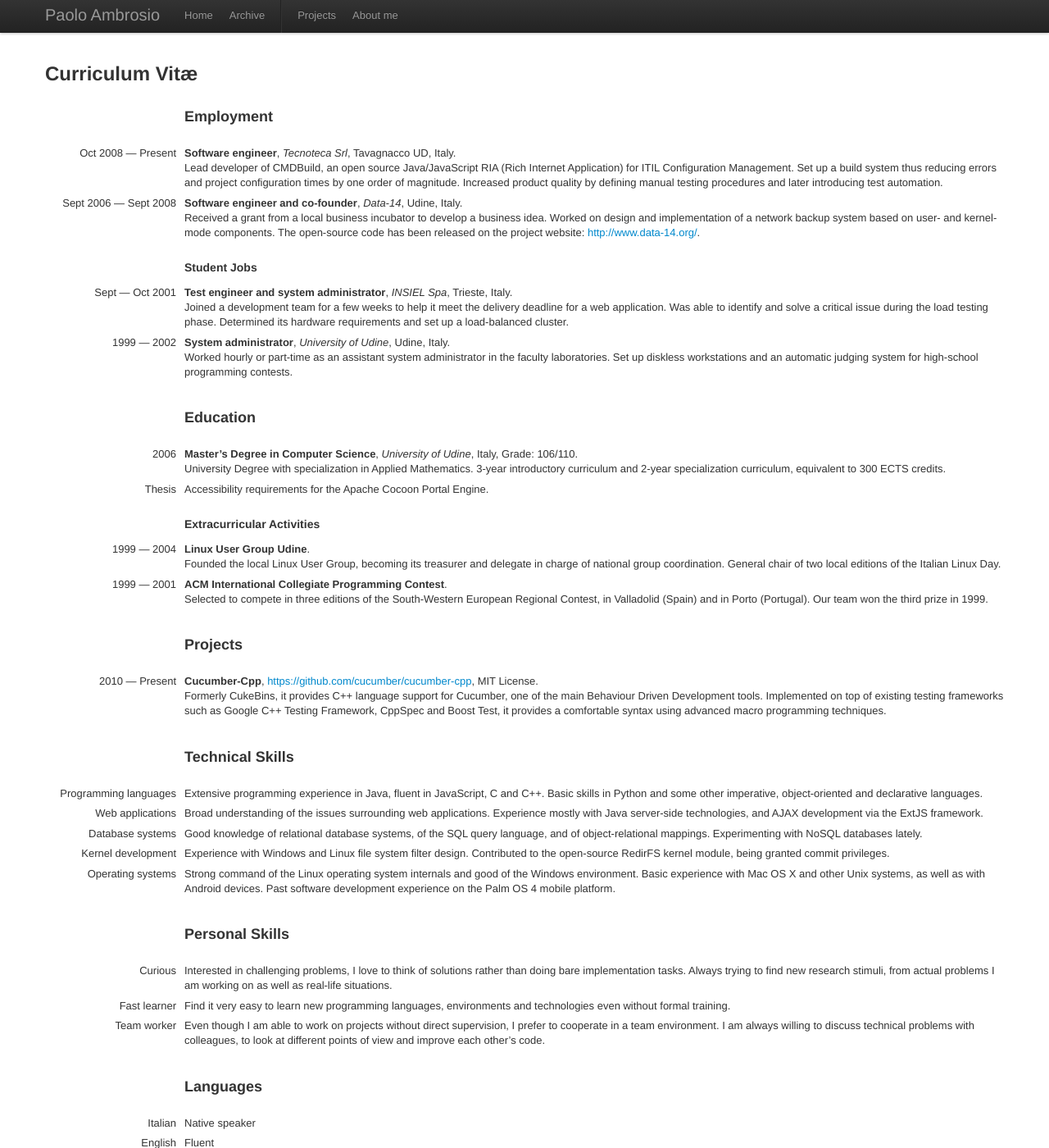
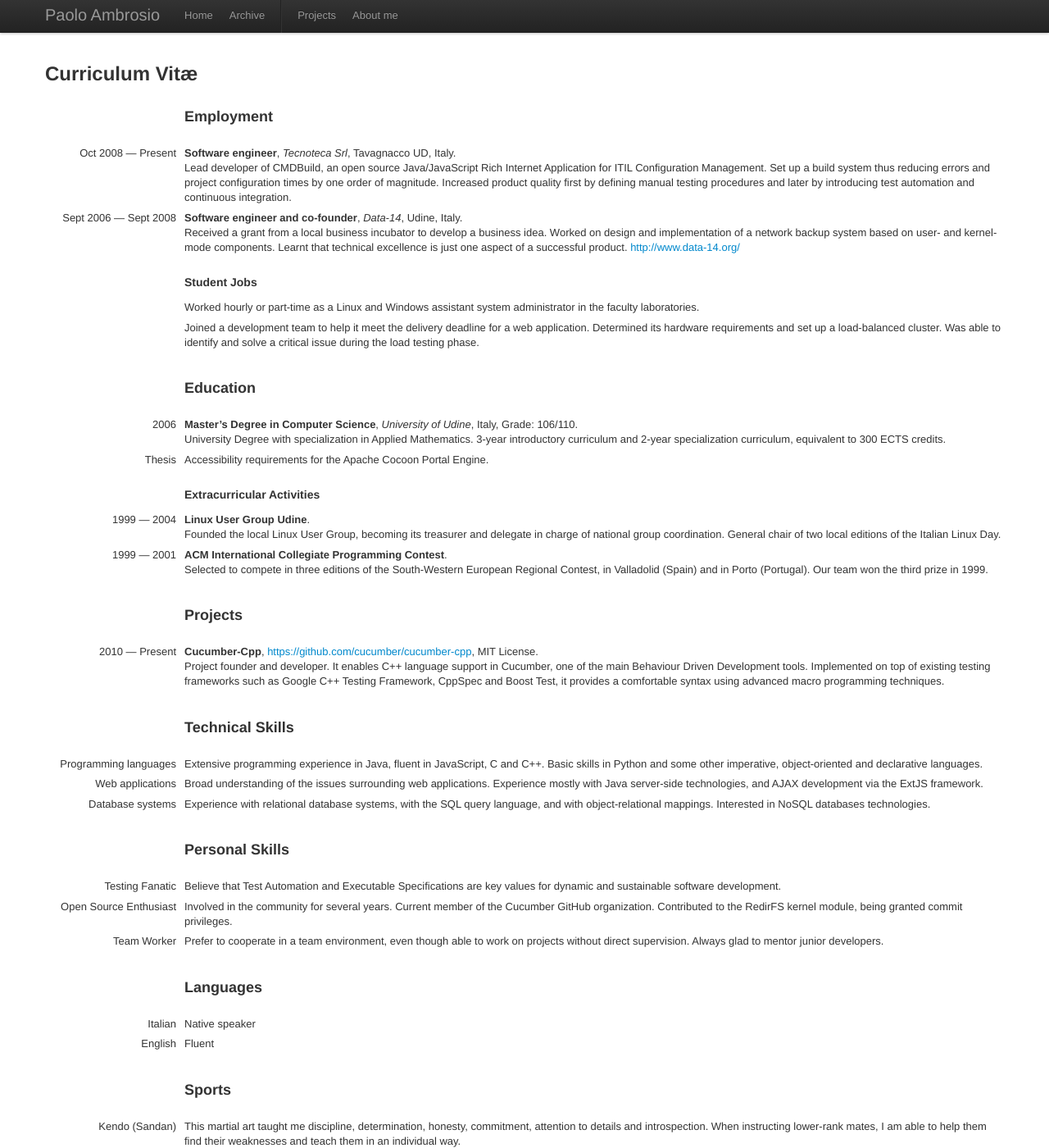
Before and after one commit to paoloambrosio/paoloambrosio.github.io, a Jekyll site: the page built from cv.html, in a window 1280 px wide and 1400 px high. Shown: the whole window at 82% size. Built offline with Jekyll 4.4.1, drawn with Linux system fonts in a browser that asks for light colours.

Commit message:
Updated CV

```diff
--- a/cv.html
+++ b/cv.html
@@ -12,27 +12,25 @@
 <dt>Oct 2008 &mdash; Present</dt>
 <dd>
 <strong>Software engineer</strong>, <em>Tecnoteca Srl</em>, Tavagnacco UD, Italy.<br />
-Lead developer of CMDBuild, an open source Java/JavaScript RIA (Rich Internet Application) for ITIL Configuration Management. Set up a build system thus reducing errors and project configuration times by one order of magnitude. Increased product quality by defining manual testing procedures and later introducing test automation.
+Lead developer of CMDBuild, an open source Java/JavaScript Rich Internet Application for ITIL Configuration Management. Set up a build system thus reducing errors and project configuration times by one order of magnitude. Increased product quality first by defining manual testing procedures and later by introducing test automation and continuous integration.
 </dd>
 <dt>Sept 2006 &mdash; Sept 2008</dt>
 <dd>
 <strong>Software engineer and co-founder</strong>, <em>Data-14</em>, Udine, Italy.<br />
-Received a grant from a local business incubator to develop a business idea. Worked on design and implementation of a network backup system based on user- and kernel-mode components. The open-source code has been released on the project website: <a href="http://www.data-14.org/" target="_blank">http://www.data-14.org/</a>.
+Received a grant from a local business incubator to develop a business idea. Worked on design and implementation of a network backup system based on user- and kernel-mode components. Learnt that technical excellence is just one aspect of a successful product. <a href="http://www.data-14.org/" target="_blank">http://www.data-14.org/</a>
 </dd>
 </dl>
 
 <h4>Student Jobs</h4>
 
 <dl class="dl-horizontal">
-<dt>Sept &mdash; Oct 2001</dt>
+<dt></dt>
 <dd>
-<strong>Test engineer and system administrator</strong>, <em>INSIEL Spa</em>, Trieste, Italy.<br />
-Joined a development team for a few weeks to help it meet the delivery deadline for a web application. Was able to identify and solve a critical issue during the load testing phase. Determined its hardware requirements and set up a load-balanced cluster.
+Worked hourly or part-time as a Linux and Windows assistant system administrator in the faculty laboratories.
 </dd>
-<dt>1999 &mdash; 2002</dt>
+<dt></dt>
 <dd>
-<strong>System administrator</strong>, <em>University of Udine</em>, Udine, Italy.<br />
-Worked hourly or part-time as an assistant system administrator in the faculty laboratories. Set up diskless workstations and an automatic judging system for high-school programming contests.
+Joined a development team to help it meet the delivery deadline for a web application. Determined its hardware requirements and set up a load-balanced cluster. Was able to identify and solve a critical issue during the load testing phase.
 </dd>
 </dl>
 
@@ -68,7 +66,7 @@
 <dt>2010 &mdash; Present</dt>
 <dd>
 <strong>Cucumber-Cpp</strong>, <a href="https://github.com/cucumber/cucumber-cpp" target="_blank">https://github.com/cucumber/cucumber-cpp</a>, MIT License.<br />
-Formerly CukeBins, it provides C++ language support for Cucumber, one of the main Behaviour Driven Development tools. Implemented on top of existing testing frameworks such as Google C++ Testing Framework, CppSpec and Boost Test, it provides a comfortable syntax using advanced macro programming techniques.
+Project founder and developer. It enables C++ language support in Cucumber, one of the main Behaviour Driven Development tools. Implemented on top of existing testing frameworks such as Google C++ Testing Framework, CppSpec and Boost Test, it provides a comfortable syntax using advanced macro programming techniques.
 </dd>
 </dl>
 
@@ -77,17 +75,15 @@
 <dl class="dl-horizontal">
 	<dt>Programming languages</dt><dd>Extensive programming experience in Java, fluent in JavaScript, C and C++. Basic skills in Python and some other imperative, object-oriented and declarative languages.</dd>
 	<dt>Web applications</dt><dd>Broad understanding of the issues surrounding web applications. Experience mostly with Java server-side technologies, and AJAX development via the ExtJS framework.</dd>
-	<dt>Database systems</dt><dd>Good knowledge of relational database systems, of the SQL query language, and of object-relational mappings. Experimenting with NoSQL databases lately.</dd>
-	<dt>Kernel development</dt><dd>Experience with Windows and Linux file system filter design. Contributed to the open-source RedirFS kernel module, being granted commit privileges.</dd>
-	<dt>Operating systems</dt><dd>Strong command of the Linux operating system internals and good of the Windows environment. Basic experience with Mac OS X and other Unix systems, as well as with Android devices. Past software development experience on the Palm OS 4 mobile platform.</dd>
+	<dt>Database systems</dt><dd>Experience with relational database systems, with the SQL query language, and with object-relational mappings. Interested in NoSQL databases technologies.</dd>
 </dl>
 
 <h3>Personal Skills</h3>
 
 <dl class="dl-horizontal">
-	<dt>Curious</dt><dd>Interested in challenging problems, I love to think of solutions rather than doing bare implementation tasks. Always trying to find new research stimuli, from actual problems I am working on as well as real-life situations.</dd>
-	<dt>Fast learner</dt><dd>Find it very easy to learn new programming languages, environments and technologies even without formal training.</dd>
-	<dt>Team worker</dt><dd>Even though I am able to work on projects without direct supervision, I prefer to cooperate in a team environment. I am always willing to discuss technical problems with colleagues, to look at different points of view and improve each other’s code.</dd>
+	<dt>Testing Fanatic</dt><dd>Believe that Test Automation and Executable Specifications are key values for dynamic and sustainable software development.</dd>
+	<dt>Open Source Enthusiast</dt><dd>Involved in the community for several years. Current member of the Cucumber GitHub organization. Contributed to the RedirFS kernel module, being granted commit privileges.</dd>
+	<dt>Team Worker</dt><dd>Prefer to cooperate in a team environment, even though able to work on projects without direct supervision. Always glad to mentor junior developers.</dd>
 </dl>
 
 <h3>Languages</h3>
```
